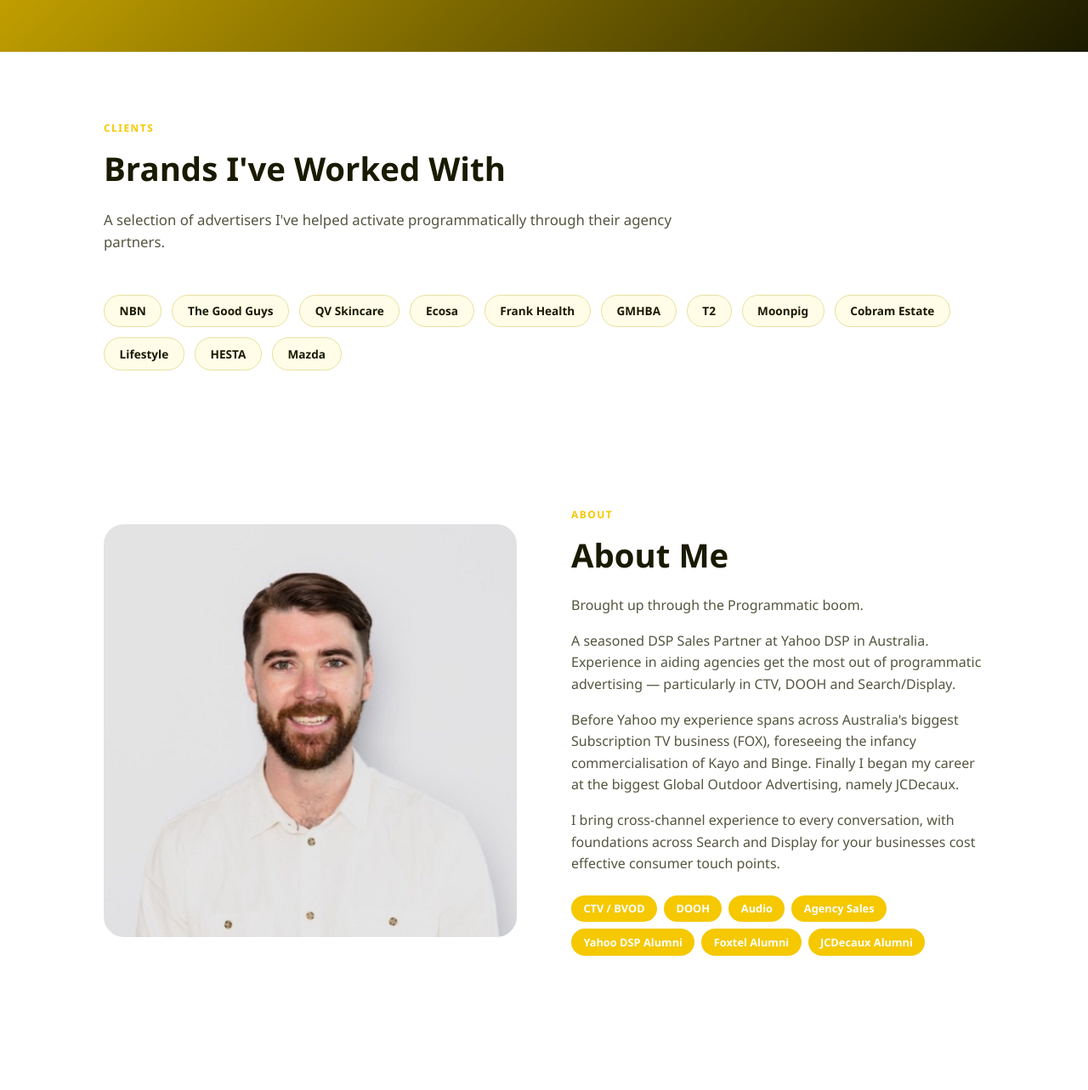
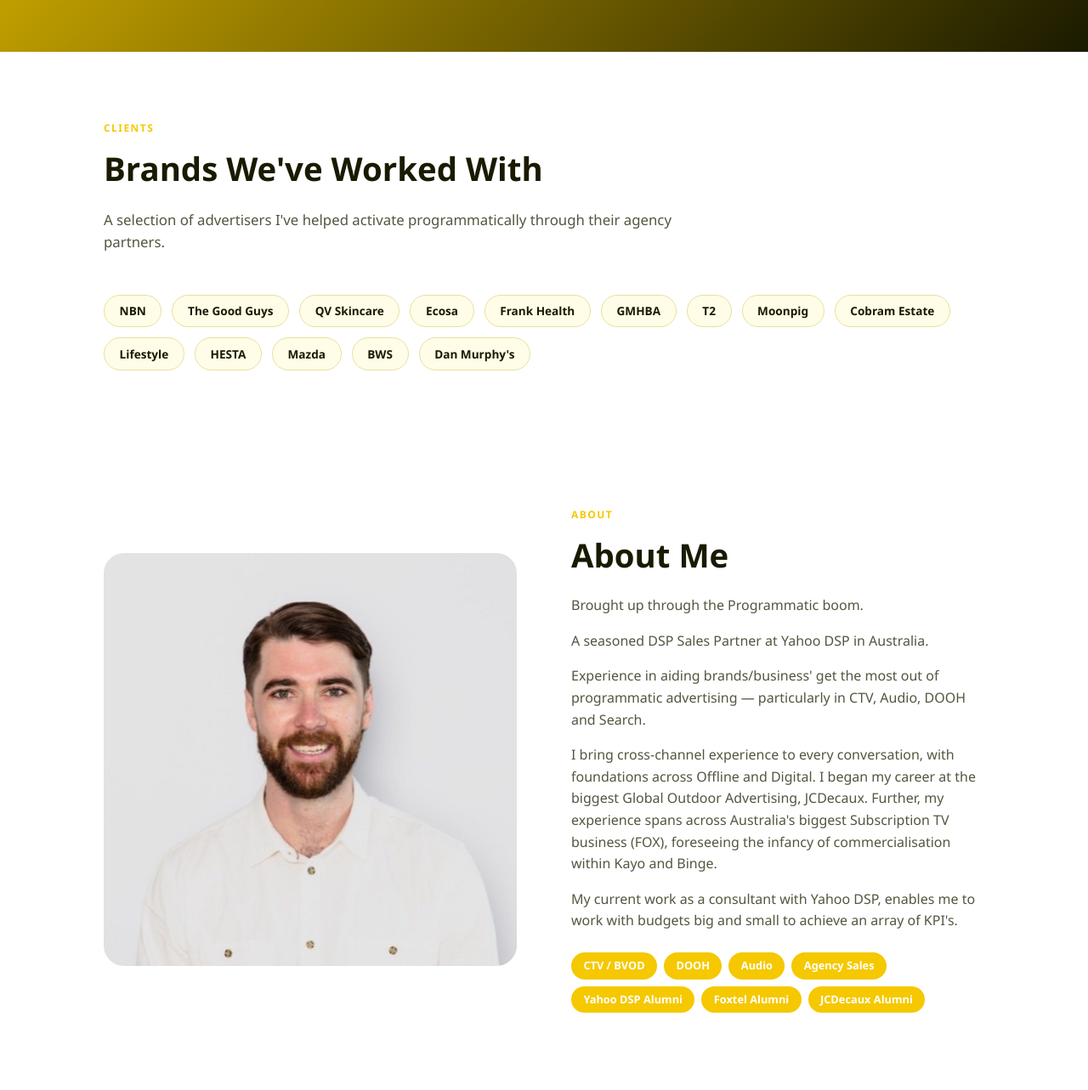
Before and after one commit to haydendore-code/yourusername.github.io, a plain HTML site: page index.html in a window 1280 px wide. Shown: the part 2107-3390 px from the top of the page at 85% size. Drawn offline with Linux system fonts and the light colour scheme.

Commit message:
Add files via upload

```diff
--- a/index.html
+++ b/index.html
@@ -216,7 +216,7 @@
   name:       "Dore Ad Tech Group",
   role:       "Your Ad Specialist",
   tagline:    "Connecting your brand to places you didn't think possible.",
-  heroButton: { label: "Get in touch", href: "mailto:hayden.dore@yahooinc.com" },
+  heroButton: { label: "Get in touch", href: "mailto:dore.adtechgroup@gmail.com" },
 
   /* ---- NAVIGATION ---- */
   nav: [
@@ -247,7 +247,7 @@
       {
         icon:  "🖥️",
         title: "Display",
-        body:  "Open-web display at scale. Retargeting, prospecting, and awareness across Yahoo's publisher network.",
+        body:  "Open-web display at scale. Retargeting, prospecting, and awareness across the ether.",
         tag:   "Open web",
       },
       {
@@ -285,9 +285,9 @@
 
   /* ---- CLIENTS ---- */
   clients: {
-    heading: "Brands I've Worked With",
+    heading: "Brands We've Worked With",
     intro:   "A selection of advertisers I've helped activate programmatically through their agency partners.",
-    list: ["NBN", "The Good Guys", "QV Skincare", "Ecosa", "Frank Health", "GMHBA", "T2", "Moonpig", "Cobram Estate", "Lifestyle", "HESTA", "Mazda"],
+    list: ["NBN", "The Good Guys", "QV Skincare", "Ecosa", "Frank Health", "GMHBA", "T2", "Moonpig", "Cobram Estate", "Lifestyle", "HESTA", "Mazda", "BWS", "Dan Murphy's"],
   },
 
   /* ---- ABOUT ---- */
@@ -295,9 +295,10 @@
     heading: "About Me",
     bio: [
       "Brought up through the Programmatic boom.",
-      "A seasoned DSP Sales Partner at Yahoo DSP in Australia. Experience in aiding agencies get the most out of programmatic advertising — particularly in CTV, DOOH and Search/Display.",
-      "Before Yahoo my experience spans across Australia's biggest Subscription TV business (FOX), foreseeing the infancy commercialisation of Kayo and Binge. Finally I began my career at the biggest Global Outdoor Advertising, namely JCDecaux.",
-      "I bring cross-channel experience to every conversation, with foundations across Search and Display for your businesses cost effective consumer touch points.",
+      "A seasoned DSP Sales Partner at Yahoo DSP in Australia.",
+      "Experience in aiding brands/business' get the most out of programmatic advertising — particularly in CTV, Audio, DOOH and Search.",
+      "I bring cross-channel experience to every conversation, with foundations across Offline and Digital. I began my career at the biggest Global Outdoor Advertising, JCDecaux. Further, my experience spans across Australia's biggest Subscription TV business (FOX), foreseeing the infancy of commercialisation within Kayo and Binge.",
+      "My current work as a consultant with Yahoo DSP, enables me to work with budgets big and small to achieve an array of KPI's.",
     ],
     /*
       PHOTO: Replace photoUrl with the filename of your photo
```
